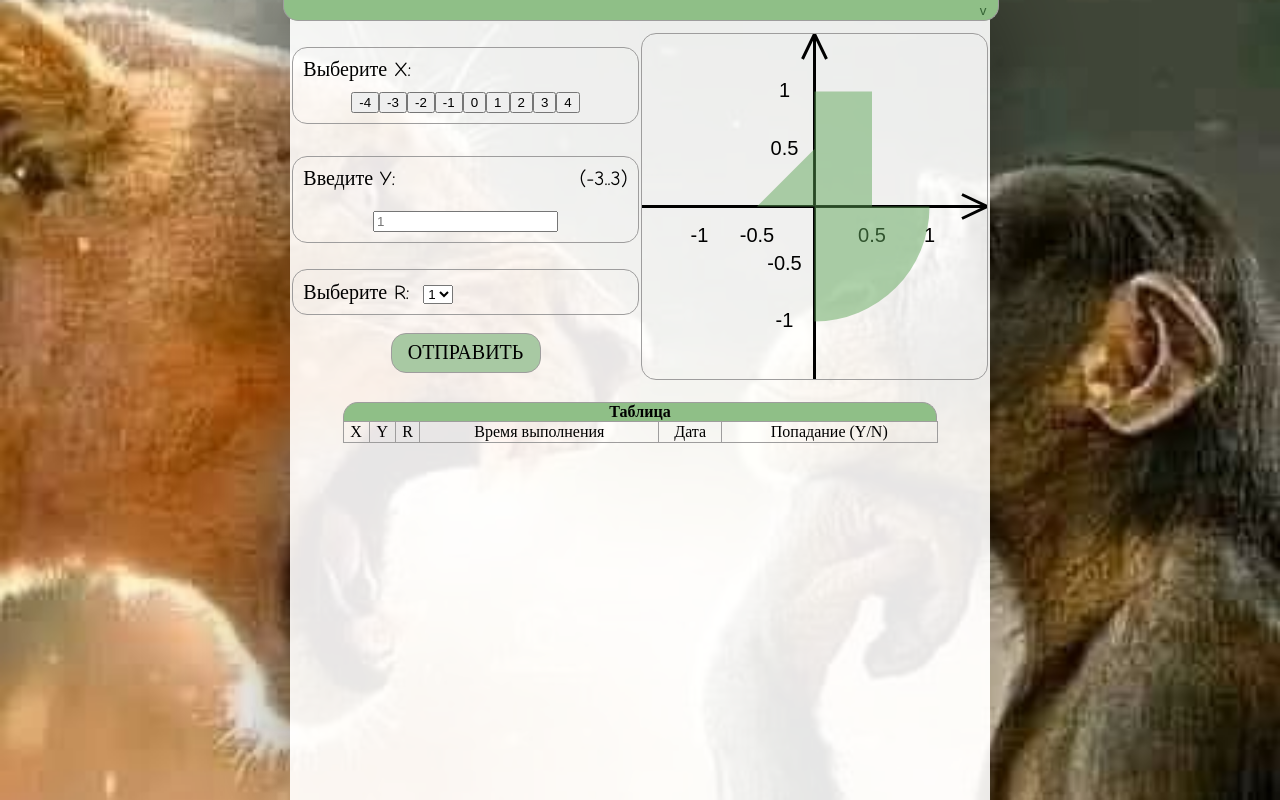
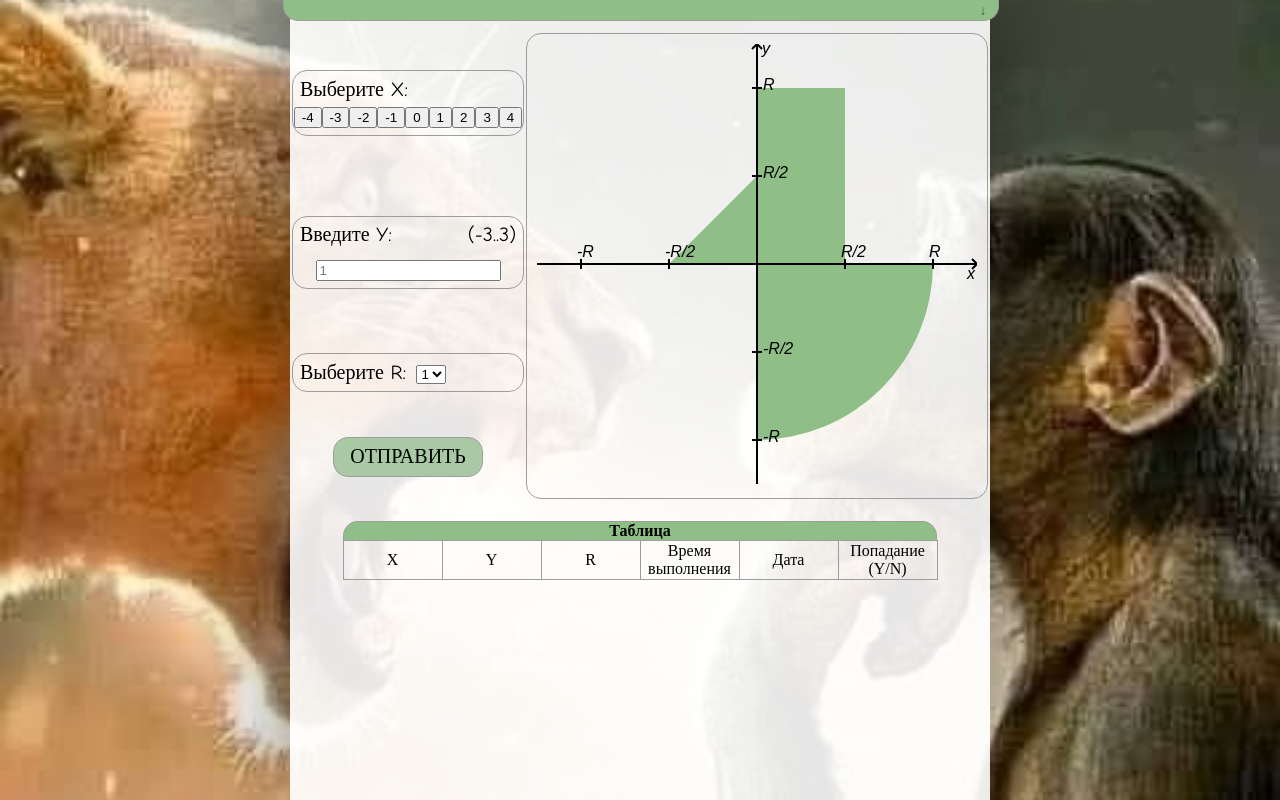
Before and after one commit to ldpst/web-lab-1-alpha, a website: page static/index.html in a window 1280 px wide. Drawn offline with Linux system fonts and the light colour scheme; no server answers.

Commit message:
add some fixes

```diff
--- a/static/css/index.css
+++ b/static/css/index.css
@@ -22,7 +22,6 @@ body {
 }
 
 #mid-panel {
-    max-width: 80%;
     min-width: 100px;
     width: 700px;
     box-shadow: 0 1px 100px rgba(0, 0, 0, 0.5);
@@ -196,11 +195,16 @@ body {
     border-collapse: collapse;
     width: 85%;
     margin: 20px auto;
+    table-layout: fixed;
 }
 
 #res-table td {
     border: #9e9d9d solid 1px;
     text-align: center;
+    word-wrap: break-word;
+    overflow-wrap: break-word;
+    word-break: break-word;
+    max-width: 200px;
 }
 
 #res-table th {
@@ -214,6 +218,21 @@ body {
     border-bottom: none;
     border-top-left-radius: 15px;
     border-top-right-radius: 15px;
+}
+
+svg text {
+    font: italic 16px arial;
+    fill: black
+}
+
+.figures {
+    fill: rgb(143, 191, 135);
+}
+
+
+.chart {
+    width: fit-content;
+    padding: 10px;
 }
 
 
--- a/static/index.html
+++ b/static/index.html
@@ -16,7 +16,7 @@
     <meta name="viewport" content="width=device-width, initial-scale=1.0">
     <title>WEB Lab1</title>
 
-    <link rel="stylesheet" href="./css/index.css?v=2">
+    <link rel="stylesheet" href="./css/index.css?v=3">
 </head>
 <body>
 <div id="screen">
@@ -35,7 +35,7 @@
                 </div>
             </div>
             <div id="scroll-btn-div">
-                <button id="scroll-top-panel-btn">v</button>
+                <button id="scroll-top-panel-btn">↓</button>
             </div>
         </div>
 
@@ -67,7 +67,48 @@
                     </td>
                     <td rowspan="4">
                         <div id="graph-container">
-                            <canvas id="graphCanvas"></canvas>
+                            <div class="chart">
+                                <svg width="440" height="440">
+                                    <polygon class="figures" points="220,220 132,220 220,132"></polygon>
+                                    <rect class="figures" x="220" y="44" width="88" height="176"/>
+                                    <defs>
+                                        <clipPath id="half-half-circle">
+                                            <rect x="220" y="220" width="176" height="176"/>
+                                        </clipPath>
+                                    </defs>
+                                    <circle class="figures" cx="220" cy="220" r="176" clip-path="url(#half-half-circle)"/>
+
+                                    <line x1="215" x2="225" y1="132" y2="132" stroke="black" fill="transparent" stroke-width="2"/>
+                                    <text x="226" y="134">R/2</text>
+                                    <line x1="215" x2="225" y1="44" y2="44" stroke="black" fill="transparent" stroke-width="2"/>
+                                    <text x="226" y="46">R</text>
+
+                                    <line x1="215" x2="225" y1="308" y2="308" stroke="black" fill="transparent" stroke-width="2"/>
+                                    <text x="226" y="310">-R/2</text>
+                                    <line x1="215" x2="225" y1="396" y2="396" stroke="black" fill="transparent" stroke-width="2"/>
+                                    <text x="226" y="398">-R</text>
+
+                                    <text x="225" y="10">y</text>
+                                    <line x1="220" x2="220" y1="440" y2="0" stroke="black" fill="transparent" stroke-width="2"/>
+                                    <line x1="220" x2="215" y1="0" y2="5" stroke="black" fill="transparent" stroke-width="2"/>
+                                    <line x1="220" x2="225" y1="0" y2="5" stroke="black" fill="transparent" stroke-width="2"/>
+
+                                    <line x1="308" x2="308" y1="215" y2="225" stroke="black" fill="transparent" stroke-width="2"/>
+                                    <text x="304" y="213">R/2</text>
+                                    <line x1="396" x2="396" y1="215" y2="225" stroke="black" fill="transparent" stroke-width="2"/>
+                                    <text x="392" y="213">R</text>
+
+                                    <line x1="132" x2="132" y1="215" y2="225" stroke="black" fill="transparent" stroke-width="2"/>
+                                    <text x="128" y="213">-R/2</text>
+                                    <line x1="44" x2="44" y1="215" y2="225" stroke="black" fill="transparent" stroke-width="2"/>
+                                    <text x="40" y="213">-R</text>
+
+                                    <text x="430" y="235">x</text>
+                                    <line x1="0" x2="440" y1="220" y2="220" stroke="black" fill="transparent" stroke-width="2"/>
+                                    <line x1="440" x2="435" y1="220" y2="215" stroke="black" fill="transparent" stroke-width="2"/>
+                                    <line x1="440" x2="435" y1="220" y2="225" stroke="black" fill="transparent" stroke-width="2"/>
+                                </svg>
+                            </div>
                         </div>
                     </td>
                 </tr>
@@ -103,7 +144,6 @@
                                             <option>3</option>
                                             <option>4</option>
                                             <option>5</option>
-
                                         </select>
                                     </label>
                                 </div>
@@ -158,7 +198,7 @@
 
 <!-- JS Scripts -->
 
-<script type="module" src="./js/logic.js"></script>
+<script type="module" src="./js/logic.js?v=3"></script>
 
 
 <!-- JS Scripts -->
--- a/static/js/logic.js
+++ b/static/js/logic.js
@@ -1,11 +1,8 @@
-import {GraphDrawer} from "./net/graph.js";
+// import {GraphDrawer} from "./net/graphCsv.js";
 
 let selected = null;
 
 document.addEventListener("DOMContentLoaded", () => {
-    const graphDrawer = new GraphDrawer('graphCanvas');
-    graphDrawer.drawGraph(1);
-
     const getUrl = "http://localhost:2909/api/shoots"
     fetch(getUrl, {
         method: "GET"
@@ -24,11 +21,11 @@ document.addEventListener("DOMContentLoaded", () => {
     const headers = document.getElementById("headers");
     const topPanel = document.getElementById('top-panel');
     scrollTopPanelBtn.addEventListener("click", () => {
-        if (scrollTopPanelBtn.innerText === 'v') {
-            scrollTopPanelBtn.innerText = '^';
+        if (scrollTopPanelBtn.innerText === '↓') {
+            scrollTopPanelBtn.innerText = '↑';
             headers.style.display = "flex";
         } else {
-            scrollTopPanelBtn.innerText = 'v';
+            scrollTopPanelBtn.innerText = '↓';
             headers.style.display = "none";
         }
 
@@ -46,9 +43,6 @@ document.addEventListener("DOMContentLoaded", () => {
     });
 
     const rSelect = document.getElementById("r-select");
-    rSelect.addEventListener("change", () => {
-        graphDrawer.drawGraph(rSelect.value);
-    });
 
     const sendBtn = document.getElementById("send-btn");
     const sendError = document.getElementById("send-error");
@@ -108,13 +102,22 @@ function addToTable(data) {
 function checkY(str, error) {
     if (typeof str !== "string" || str.trim() === "" || isNaN(str) || isNaN(Number(str))) {
         error.style.display = "block";
+        error.textContent = "❌ Введите в формате числа (от -3 до 3)";
         return false;
     } else {
         if (-3 <= Number(str) && Number(str) <= 3) {
-            error.style.display = "none";
-            return true;
+            const decimalPart = str.split('.')[1];
+            if (decimalPart && decimalPart.length > 10) {
+                error.style.display = "block";
+                error.textContent = "❌ Слишком много цифр после точки (макс. 10)";
+                return false;
+            } else {
+                error.style.display = "none";
+                return true;
+            }
         } else {
             error.style.display = "block";
+            error.textContent = "❌ Введите в формате числа (от -3 до 3)";
             return false;
         }
     }
--- a/static/js/net/graph.js
+++ /dev/null
@@ -1,193 +0,0 @@
-// graph.js
-export class GraphDrawer {
-    constructor(canvasId) {
-        this.canvas = document.getElementById(canvasId);
-        this.ctx = this.canvas.getContext('2d');
-        this.currentR = null;
-        this.currentPoints = [];
-
-        this.resizeCanvas()
-        window.addEventListener("resize", () => this.resizeCanvas())
-    }
-
-    resizeCanvas() {
-        this.canvas.width = this.canvas.clientWidth;
-        this.canvas.height = this.canvas.clientHeight;
-
-        this.center = {
-            x: this.canvas.width / 2,
-            y: this.canvas.height / 2
-        };
-
-        this.baseScale = Math.min(this.canvas.width, this.canvas.height) / 3;
-        this.drawGraph(this.currentR);
-    }
-
-    clearCurrentPoints() {
-        this.currentPoints = [];
-    }
-
-    setCurrentR(r) {
-        this.currentR = r;
-    }
-
-    setCurrentPoints(points) {
-        this.currentPoints = points;
-    }
-
-    drawGraph(r = null) {
-        this.setCurrentR(r);
-        const width = this.canvas.width;
-        const height = this.canvas.height;
-        const center = this.center;
-        const baseScale = this.baseScale;
-        const ctx = this.ctx;
-
-        ctx.clearRect(0, 0, width, height);
-
-        // Оси
-        ctx.beginPath();
-        ctx.strokeStyle = '#000';
-        ctx.lineWidth = 3;
-
-        ctx.moveTo(0, center.y);
-        ctx.lineTo(width, center.y);
-
-        ctx.moveTo(center.x, 0);
-        ctx.lineTo(center.x, height);
-
-        // Стрелки
-        ctx.moveTo(width, center.y);
-        ctx.lineTo(width - 25, center.y - 12);
-        ctx.moveTo(width, center.y);
-        ctx.lineTo(width - 25, center.y + 12);
-
-        ctx.moveTo(center.x, 0);
-        ctx.lineTo(center.x - 12, 25);
-        ctx.moveTo(center.x, 0);
-        ctx.lineTo(center.x + 12, 25);
-        ctx.stroke();
-
-        ctx.font = '20px Arial';
-        ctx.fillStyle = '#000';
-        ctx.textAlign = 'center';
-        ctx.textBaseline = 'middle';
-
-        // Метки R
-        const displayR = (this.currentR !== null) ? this.currentR : 'R';
-        const displayRHalf = (this.currentR !== null) ? (this.currentR / 2).toString() : 'R/2';
-        const displayRNegHalf = (this.currentR !== null) ? (-this.currentR / 2).toString() : '-R/2';
-        const displayRNeg = (this.currentR !== null) ? (-this.currentR).toString() : '-R';
-
-        // Метки по X
-        ctx.fillText(displayR, center.x + baseScale, center.y + 30);
-        ctx.fillText(displayRHalf, center.x + baseScale / 2, center.y + 30);
-        ctx.fillText(displayRNegHalf, center.x - baseScale / 2, center.y + 30);
-        ctx.fillText(displayRNeg, center.x - baseScale, center.y + 30);
-
-        // Метки по Y
-        ctx.fillText(displayR, center.x - 30, center.y - baseScale);
-        ctx.fillText(displayRHalf, center.x - 30, center.y - baseScale / 2);
-        ctx.fillText(displayRNegHalf, center.x - 30, center.y + baseScale / 2);
-        ctx.fillText(displayRNeg, center.x - 30, center.y + baseScale);
-
-        // Фигуры - область
-        ctx.fillStyle = 'rgba(97,166,90,0.5)';
-
-        // Прямоугольник во I квадранте
-        ctx.fillRect(
-            center.x,
-            center.y - baseScale,
-            baseScale / 2,
-            baseScale
-        );
-
-        // Треугольник во II квадранте
-        ctx.beginPath();
-        ctx.moveTo(center.x, center.y);
-        ctx.lineTo(center.x - baseScale / 2, center.y);
-        ctx.lineTo(center.x, center.y - baseScale / 2);
-        ctx.closePath();
-        ctx.fill();
-
-        // Четверть круга в IV квадранте
-        ctx.beginPath();
-        ctx.moveTo(center.x, center.y);
-        ctx.arc(center.x, center.y, baseScale, 0, Math.PI / 2, false);
-        ctx.closePath();
-        ctx.fill();
-
-        // Перерисовываем текущие точки, если они есть
-        this.currentPoints.forEach(point => {
-            this.drawPoint(point.x, point.y, point.isHit);
-        });
-    }
-
-    drawPoint(x, y, isHit) {
-        if (this.currentR === null) {
-            return;
-        }
-
-        const center = this.center;
-        const baseScale = this.baseScale;
-        const ctx = this.ctx;
-
-        const scaledX = (x * baseScale) / this.currentR;
-        const scaledY = (y * baseScale) / this.currentR;
-
-        ctx.beginPath();
-        ctx.arc(
-            center.x + scaledX,
-            center.y - scaledY,
-            5,
-            0,
-            Math.PI * 2
-        );
-        ctx.fillStyle = isHit ? 'green' : 'red';
-        ctx.fill();
-    }
-
-    clearDynamicElements() {
-        this.drawGraph(this.currentR);
-    }
-
-    drawMouseLines(mouseX, mouseY, displayX, displayY) {
-        this.clearDynamicElements();
-
-        const ctx = this.ctx;
-        const canvas = this.canvas;
-
-        ctx.beginPath();
-        ctx.strokeStyle = 'rgba(0, 0, 0, 0.5)';
-        ctx.lineWidth = 1;
-
-        ctx.moveTo(mouseX, 0);
-        ctx.lineTo(mouseX, canvas.height);
-
-        ctx.moveTo(0, mouseY);
-        ctx.lineTo(canvas.width, mouseY);
-        ctx.stroke();
-
-        ctx.font = '14px Arial';
-        ctx.fillStyle = '#000';
-        ctx.textAlign = 'left';
-        ctx.textBaseline = 'bottom';
-
-        ctx.fillText(`X: ${displayX.toFixed(2)}`, mouseX + 10, mouseY - 10);
-        ctx.fillText(`Y: ${displayY.toFixed(2)}`, mouseX + 10, mouseY + 20);
-
-        this.currentPoints.forEach(point => {
-            this.drawPoint(point.x, point.y, point.isHit);
-        });
-    }
-
-    clearMouseLines() {
-        this.clearDynamicElements();
-    }
-
-    canvasToGraphCoords(canvasX, canvasY) {
-        const x = (canvasX - this.center.x) / this.baseScale * this.currentR;
-        const y = (this.center.y - canvasY) / this.baseScale * this.currentR;
-        return {x, y};
-    }
-}
```
Also changed, not shown: static/js/net/fetch.js (added), static/js/net/main.js (deleted).
